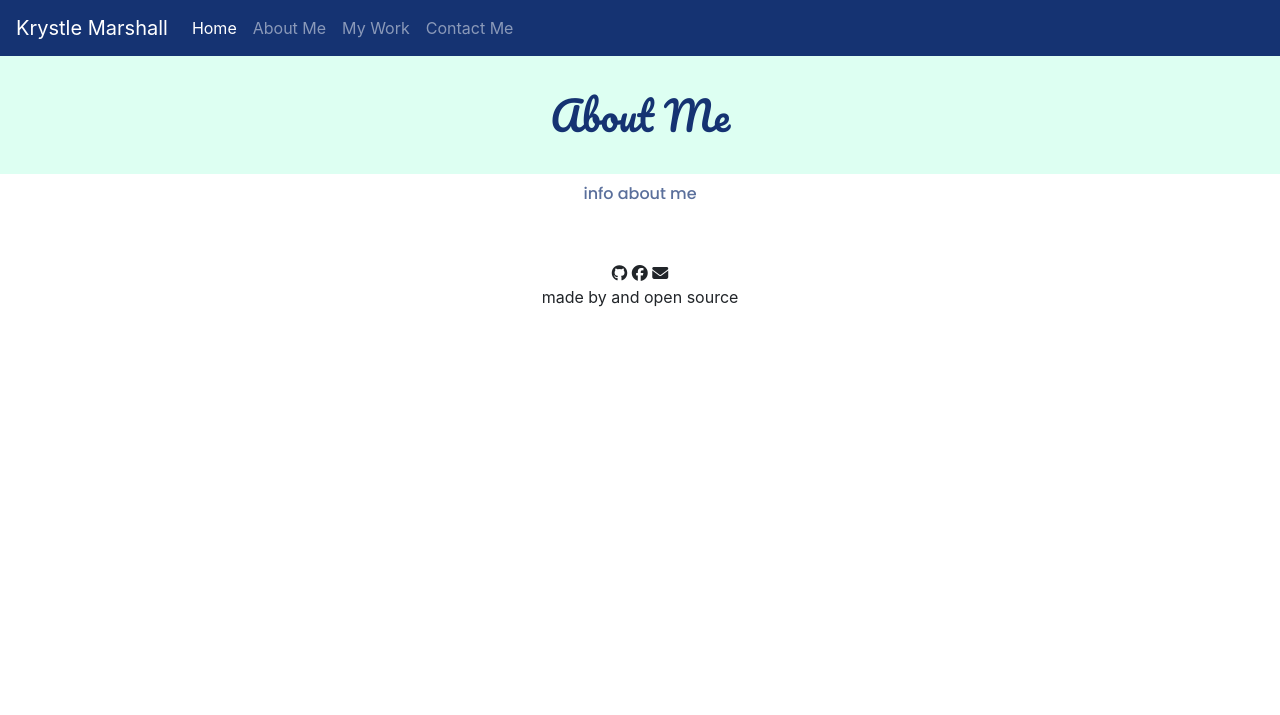
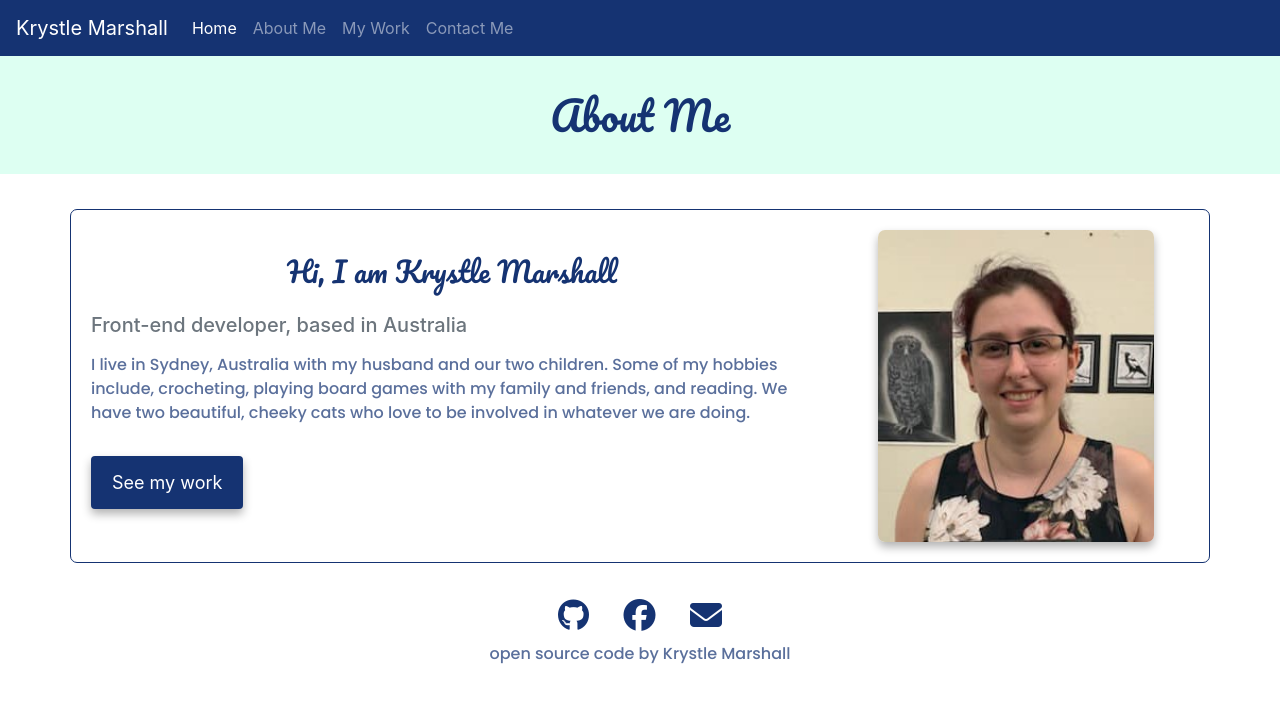
Before and after one commit to ClaraLlama/Responsive---final-project, a plain HTML site: page about.html in a window 1280 px wide. Drawn offline with nearby package versions, Linux system fonts and the light colour scheme.

Commit message:
about me page
text, image, button, border

```diff
--- a/CSS/styles.css
+++ b/CSS/styles.css
@@ -1,14 +1,5 @@
 /*font-family: 'Pacifico', cursive;
 font-family: 'Poppins', sans-serif;*/
-
-@media (max-width: 600px) {
-  .grid-text-box {
-    margin-top: 100px;
-  }
-  .picture-box {
-    padding-bottom: 20px;
-  }
-}
 
 :root {
   --primary-color: rgb(21, 51, 114);
@@ -20,7 +11,8 @@ font-family: 'Poppins', sans-serif;*/
 h1,
 h2,
 h3,
-p {
+p,
+h4 {
   text-align: center;
   color: var(--primary-color);
 }
@@ -44,6 +36,12 @@ p {
   opacity: 70%;
 }
 
+footer .contact-box {
+  background-color: var(--secondary-color);
+  padding: 30px;
+  border-radius: 24px;
+}
+
 .header {
   background-color: var(--secondary-color);
   padding-top: 35px;
@@ -56,7 +54,6 @@ p {
 
 .recently-added {
   padding-top: 60px;
-
   font-size: 35px;
 }
 
@@ -70,7 +67,7 @@ p {
 
 .basic-button {
   background: var(--primary-color);
-  color: var(--secondary-color);
+  color: white;
   border-radius: 4px;
   font-size: 18px;
   line-height: 27px;
@@ -112,3 +109,52 @@ p {
 .made-by {
   margin: 15px;
 }
+
+.content {
+  text-align: center;
+}
+
+.about-me-content {
+  border: solid 1px;
+  border-radius: 7px;
+  padding: 20px;
+  border-color: var(--primary-color);
+  margin-top: 35px;
+}
+
+p.about-content {
+  text-align: left;
+}
+
+.picture-of-me {
+  display: block;
+  margin: auto;
+  width: 80%;
+  border-radius: 7px;
+  box-shadow: 0 5px 10px rgba(0, 0, 0, 0.3);
+}
+
+.my-work {
+  margin-bottom: 0px;
+}
+
+@media (max-width: 600px) {
+  .grid-text-box {
+    margin-top: 100px;
+  }
+  .picture-box {
+    padding-bottom: 20px;
+  }
+  .about-me-text {
+    text-align: center;
+  }
+  p.about-content {
+    text-align: center;
+  }
+  img.picture-of-me {
+    display: none;
+  }
+  .about-me-content {
+    border: none;
+  }
+}
--- a/about.html
+++ b/about.html
@@ -64,15 +64,45 @@
     </nav>
 
     <h1 class="header">About Me</h1>
-    <p>info about me</p>
-    <div class="footer">
-      <div>
-        <i class="fa-brands fa-github"></i>
-        <i class="fa-brands fa-facebook"></i>
-        <i class="fa-solid fa-envelope"></i>
+    <div class="container about-me-content">
+    <div class="row">
+        <div class="col-md-8 about-me-text"> <h3 class="mb-4">Hi, I am Krystle Marshall</h3>
+    <h5 class="text-muted mb-3">Front-end developer, based in Australia</h5>
+    <p class="about-content"
+    >I live in Sydney, Australia with my husband and our two children. Some of my hobbies include, crocheting, playing board games with my family and friends, and reading. We have two beautiful, cheeky cats who love to be involved in whatever we are doing.
+     </p>
+    <a href="projects.html" class="btn basic-button my-work">See my work</a></div>
+        <div class="col-md-4 "><img src="/Images/76717504_2624681284221111_5728307034974060544_n.jpg" alt="" class="picture-of-me"></div>
+    </div>
+    </div>
+
+  <footer>
+
+      <div class="footer">
+        <a href="https://github.com/ClaraLlama" target="_blank" class="icons">
+          <span style="color: rgb(21, 51, 114)">
+            <i class="fa-brands fa-github fa-2xl"></i></span
+        ></a>
+
+        <a
+          href="https://www.facebook.com/krystle.marshall1/"
+          target="_blank"
+          class="icons"
+        >
+          <span style="color: rgb(21, 51, 114)">
+            <i class="fa-brands fa-facebook fa-2xl"></i></span
+        ></a>
+
+        <a href="mailto:krystle@themarsh.family" class="icons">
+          <span style="color: rgb(21, 51, 114)">
+            <i class="fa-solid fa-envelope fa-2xl"></i>
+          </span>
+        </a>
+
+        <div class="made-by">
+          <p>open source code by Krystle Marshall</p>
+        </div>
       </div>
-      <div>made by and open source</div>
-    </div>
 
     <script
       src="https://code.jquery.com/jquery-3.2.1.slim.min.js"
```
Also changed, not shown: contact.html (+36 -9 lines), index.html (+12 -9 lines), projects.html (+26 -8 lines), Images/76717504_2624681284221111_5728307034974060544_n.jpg (added).
